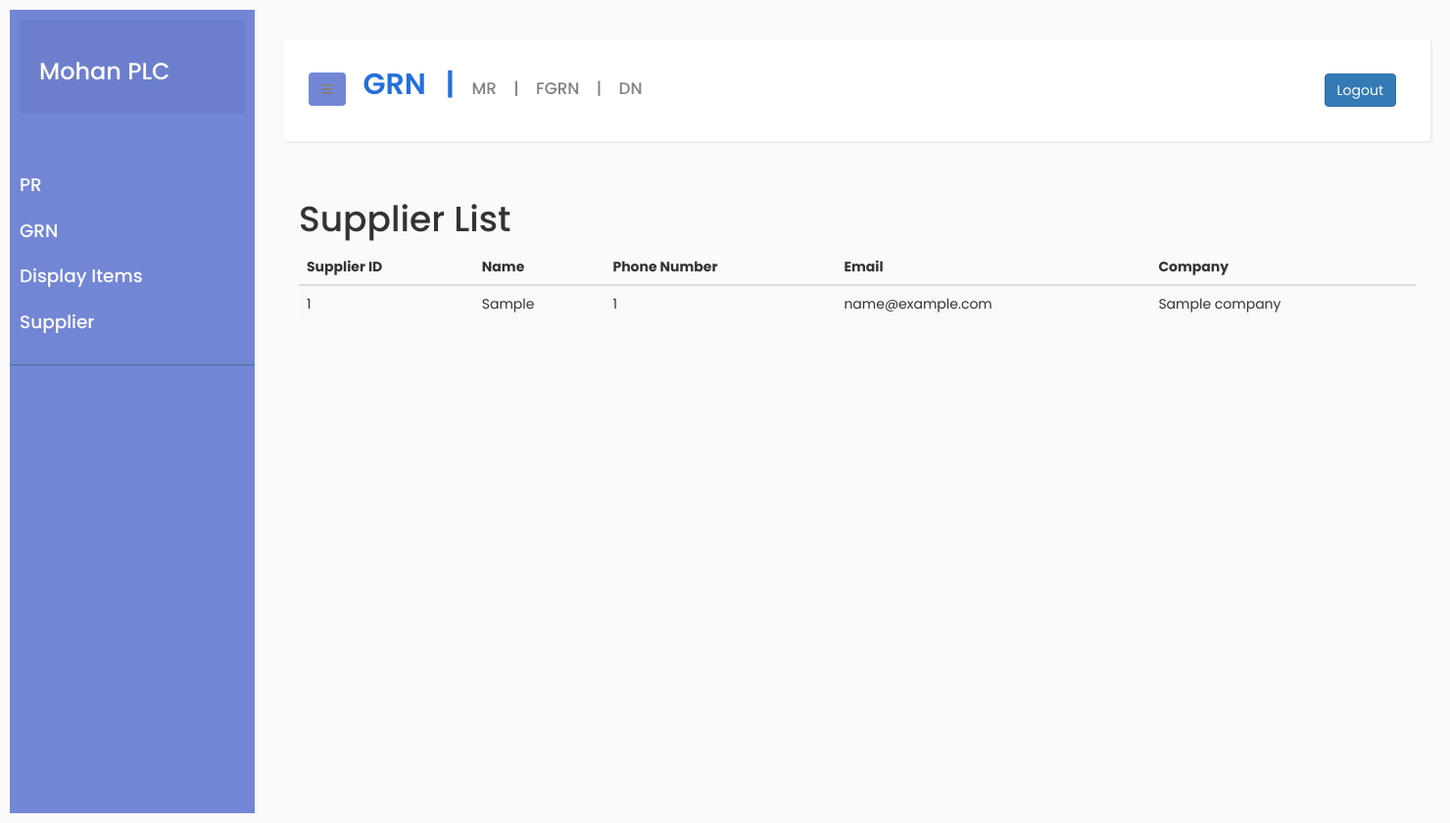
After one commit to mohantechlead/mohan_ERP, a Django app: template GRN/templates/display_supplier.html in a window 1480 px wide. The commit adds this page. Shown: the whole page at 98% size. Run offline with Django 3.2, Linux system fonts and the light colour scheme; the template is opened without the code that fills it: most values are stand-ins (such as "Sample title", 1, 10 or a date in 2020); parts of the project's set-up code (start-up, migrations or seed data) failed here and were passed over; some libraries are stand-ins or nearby versions.

Commit message:
customer and supplier added

```diff
--- a/DN/models.py
+++ b/DN/models.py
@@ -38,6 +38,7 @@ class delivery_items(models.Model):
 
     def __str__(self):
         return f'{str(self.delivery_number)} - {self.description}'
+
 class orders(models.Model):
     customer_name = models.TextField()
     tin_no = models.TextField()
@@ -72,10 +73,11 @@ class orders_items(models.Model):
 
 class Customer(models.Model):
     customer_id = models.UUIDField(primary_key=True, default=uuid.uuid4, editable=False)
-    name = models.CharField(max_length=100)
+    contact_person = models.CharField(max_length=100)
     phone_number = models.CharField(max_length=15)
     email = models.EmailField(unique=True)
     company = models.CharField(max_length=100)
+    address = models.CharField(max_length=100)
 
     def __str__(self):
         return self.name
--- a/DN/templates/customer_list.html
+++ b/DN/templates/customer_list.html
@@ -11,16 +11,18 @@
                 <th>Phone Number</th>
                 <th>Email</th>
                 <th>Company</th>
+                <th>Address</th>
             </tr>
         </thead>
         <tbody>
             {% for customer in customers %}
             <tr>
                 <td>{{ customer.customer_id }}</td>
-                <td>{{ customer.name }}</td>
+                <td>{{ customer.contact_person }}</td>
                 <td>{{ customer.phone_number }}</td>
                 <td>{{ customer.email }}</td>
                 <td>{{ customer.company }}</td>
+                <td>{{ customer.address }}</td>
             </tr>
             {% empty %}
             <tr>
--- /dev/null
+++ b/GRN/templates/display_supplier.html
@@ -0,0 +1,33 @@
+{% extends 'grn_base.html' %}
+{% block content %}
+<div class="container">
+    <h1 class="my-4">Supplier List</h1>
+
+    <table class="table table-striped">
+        <thead>
+            <tr>
+                <th>Supplier ID</th>
+                <th>Name</th>
+                <th>Phone Number</th>
+                <th>Email</th>
+                <th>Company</th>
+            </tr>
+        </thead>
+        <tbody>
+            {% for supplier in suppliers %}
+            <tr>
+                <td>{{ supplier.customer_id }}</td>
+                <td>{{ supplier.contact_person }}</td>
+                <td>{{ supplier.phone_number }}</td>
+                <td>{{ supplier.email }}</td>
+                <td>{{ supplier.company }}</td>
+            </tr>
+            {% empty %}
+            <tr>
+                <td colspan="5">No supplier found.</td>
+            </tr>
+            {% endfor %}
+        </tbody>
+    </table>
+</div>
+{%endblock%}
--- a/GRN/templates/grn_base.html
+++ b/GRN/templates/grn_base.html
@@ -92,6 +92,20 @@
                 </li>
 
 
+                <li style="font-size:larger; font-weight: 500;">
+                    <a href="#supplierSubmenu" data-toggle="collapse" aria-expanded="false"
+                        class="dropdown-toggle"> Supplier </a>
+                    <ul class="collapse list-unstyled" id="supplierSubmenu">
+                        <li style="font-size: large;">
+                            <a href="{% url 'create_supplier' %}">Create Supplier</a>
+                        </li>
+                        <li style="font-size: large;">
+                            <a href="{% url 'display_supplier' %}">Display Supplier</a>
+                        </li>
+
+                    </ul>
+                </li>
+
             </ul>
 
         </nav>
--- a/GRN/urls.py
+++ b/GRN/urls.py
@@ -23,4 +23,6 @@ urlpatterns = [
     path('grn_number', views.grn_number, name='grn_number'),
     # path('admin/custom-report-page/', views.custom_report_page, name='custom_report_page'),
     path('search_grns', views.search_grns, name='search_grns'),
+    path('create_supplier', views.create_supplier, name="create_supplier"),
+    path('display_supplier', views.display_supplier, name="display_supplier")
 ]
```
Also changed, not shown: DN/forms.py (+6 -2 lines), GRN/forms.py (+27 -0 lines), GRN/models.py (+11 -0 lines), GRN/templates/create_supplier.html (added, +14 -0 lines), GRN/views.py (+15 -0 lines), DN/migrations/0015_rename_name_customer_contact_person.py (added), DN/migrations/0016_customer_address.py (added), GRN/migrations/0009_supplier.py (added), GRN/migrations/0010_rename_name_supplier_contact_person.py (added), GRN/migrations/0011_supplier_address.py (added).
